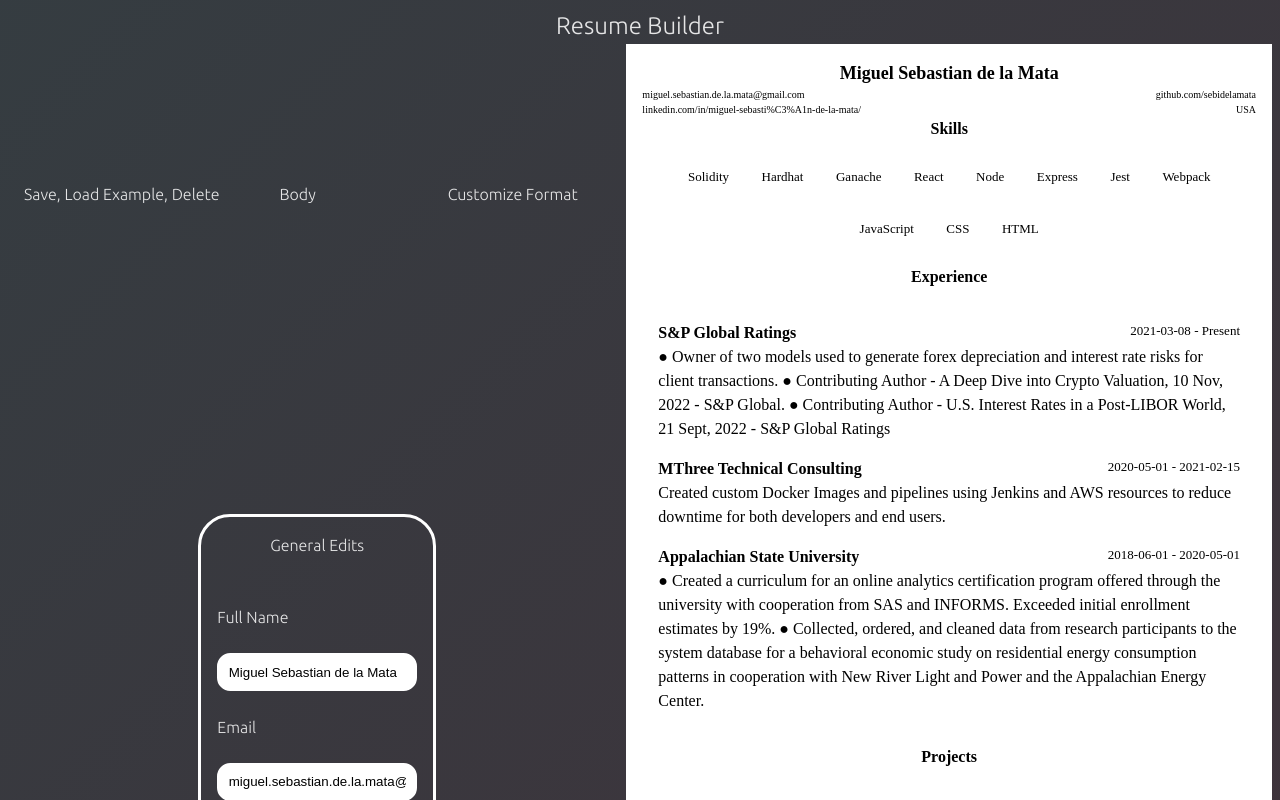
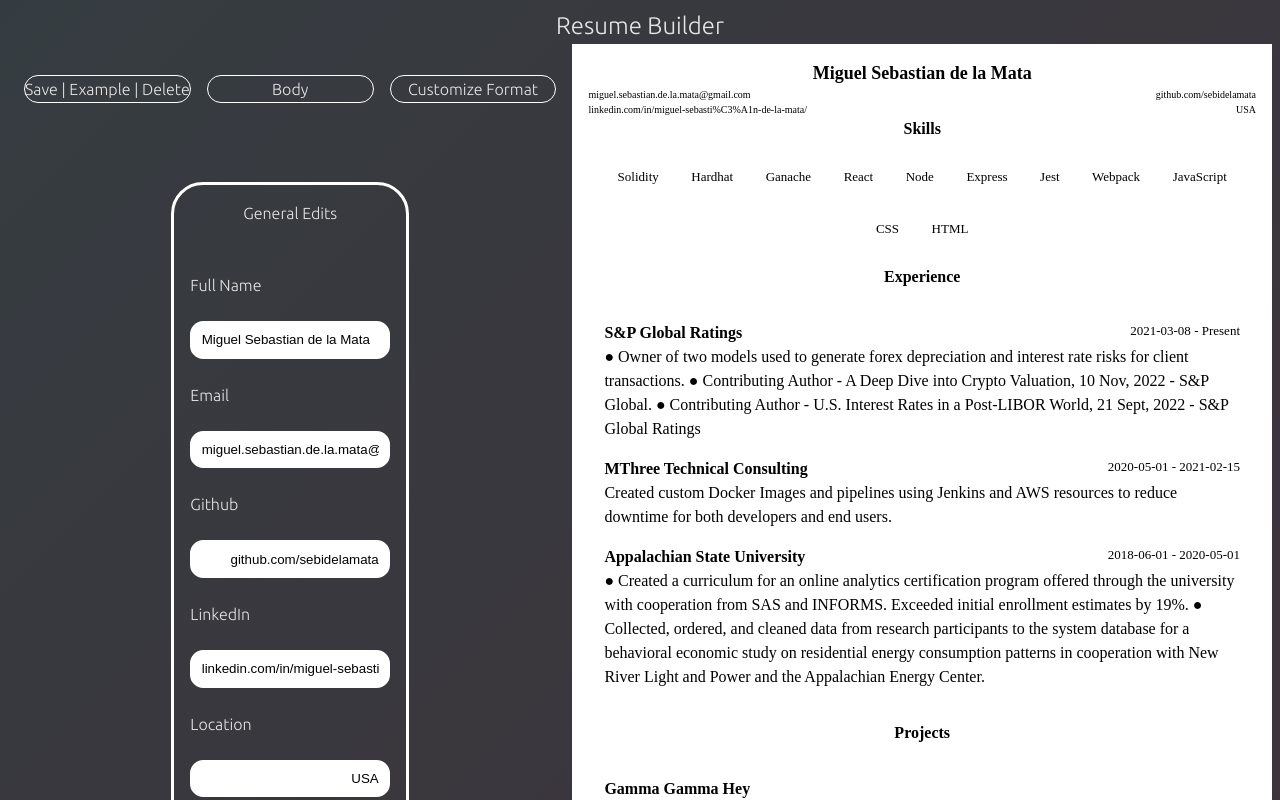
Before and after one commit to sebidelamata/resume-builder-app, a React (Vite) app: page / in a window 1280 px wide. Shown: the top 800 px of the page. Built offline with nearby package versions, Linux system fonts and the light colour scheme.

Commit message:
edit form css for wide screens

```diff
--- a/src/DocEditor.jsx
+++ b/src/DocEditor.jsx
@@ -12,7 +12,7 @@
     const NavBar = () => {
         return(
             <ul id='editor-selector'>
-                    <li id='save-delete' onClick={handleNavBarClick}>Save, Load Example, Delete</li>
+                    <li id='save-delete' onClick={handleNavBarClick}>Save | Example | Delete</li>
                     <li id='body' onClick={handleNavBarClick}>Body</li>
                     <li id='edit-styles' onClick={handleNavBarClick}>Customize Format</li>
             </ul>
--- a/src/index.css
+++ b/src/index.css
@@ -17,13 +17,6 @@
     var(--color-2),
     var(--color-3),
     var(--color-4)
-  );
-  --gradient-2: linear-gradient(
-    45deg,
-    var(--color-5),
-    var(--color-6),
-    var(--color-7),
-    var(--color-8)
   );
 
   background: var(--gradient-1);
@@ -66,6 +59,19 @@
   justify-content: center;
   align-items: center;
   text-align: center;
+  gap: 1em;
+}
+
+#editor-selector>li{
+  border-radius: 1em;
+  border-style: solid;
+  border-color: white;
+  border-width: 1px;
+  display: grid;
+  justify-content: center;
+  align-items: center;
+  text-align: center;
+  height: 100%;
 }
 
 #save-delete{
@@ -80,11 +86,9 @@
 }
 
 .edit-display{
-  width: 80%;
-}
-
-#body{
-  width: 80%;
+  display: grid;
+  justify-content: center;
+  align-items: center;
 }
 
 #save-delete-bar{
@@ -209,16 +213,15 @@
   padding-left: 2em;
   padding-right: 2em;
   border-radius: 20%;
-  background: var(--gradient-2);
-  background-size: 400% 400%;
-  animation: backgroundAnimate 10s ease infinite;
+  color: white;
 }
 
 .body-list{
-  padding: 1em;
   display: grid;
+  justify-content: center;
+  align-items: center;
   gap: 0.5em;
-  width: 80%;
+  padding: 0;
 }
 
 .body-card{
@@ -251,10 +254,14 @@
   text-align: center;
 }
 
-#skills-list{
+#skills-list,
+#work-experience-list,
+#education-card,
+#project-card{
   display: flex;
   flex-wrap: wrap;
   gap: 1.25em;
+  padding: 0;
 }
 
 form{
@@ -293,4 +300,7 @@
     display: grid;
     grid-template-columns: auto auto;
   }
+  #doc-editor{
+    height: 100vh;
+  }
 }
```
